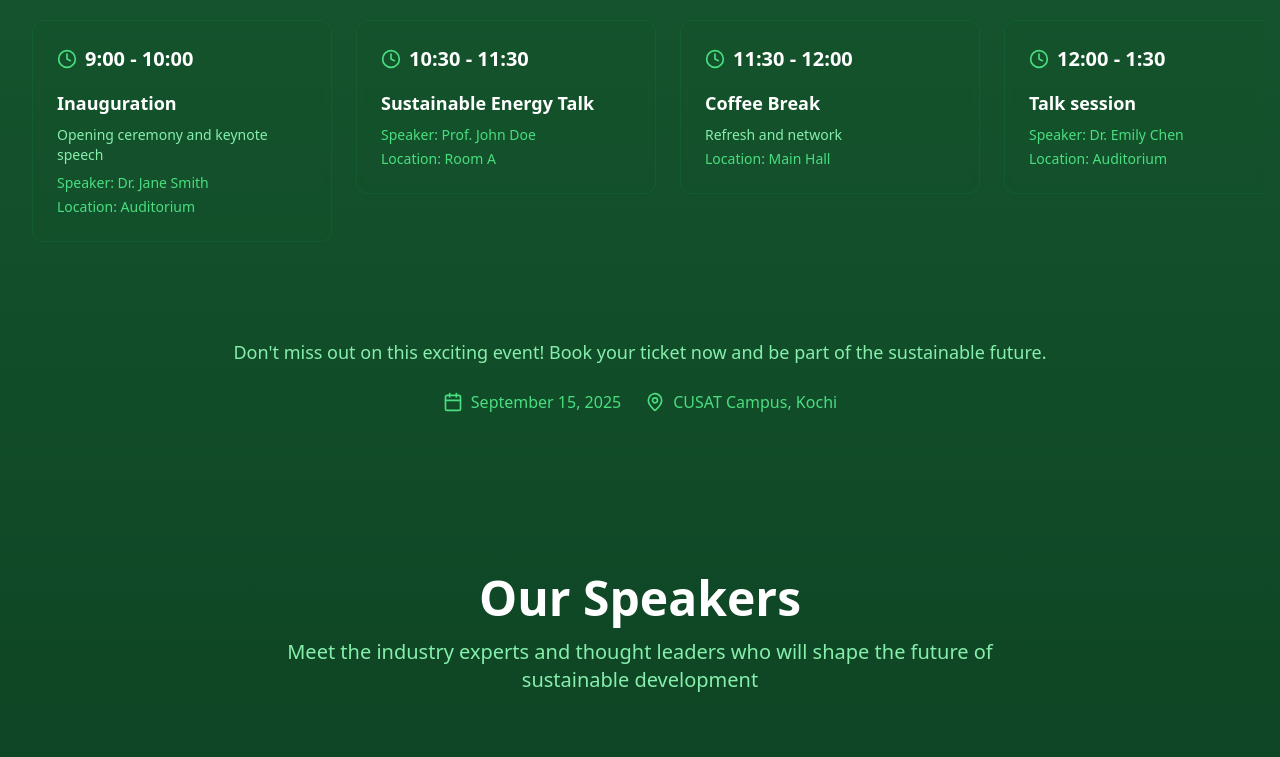
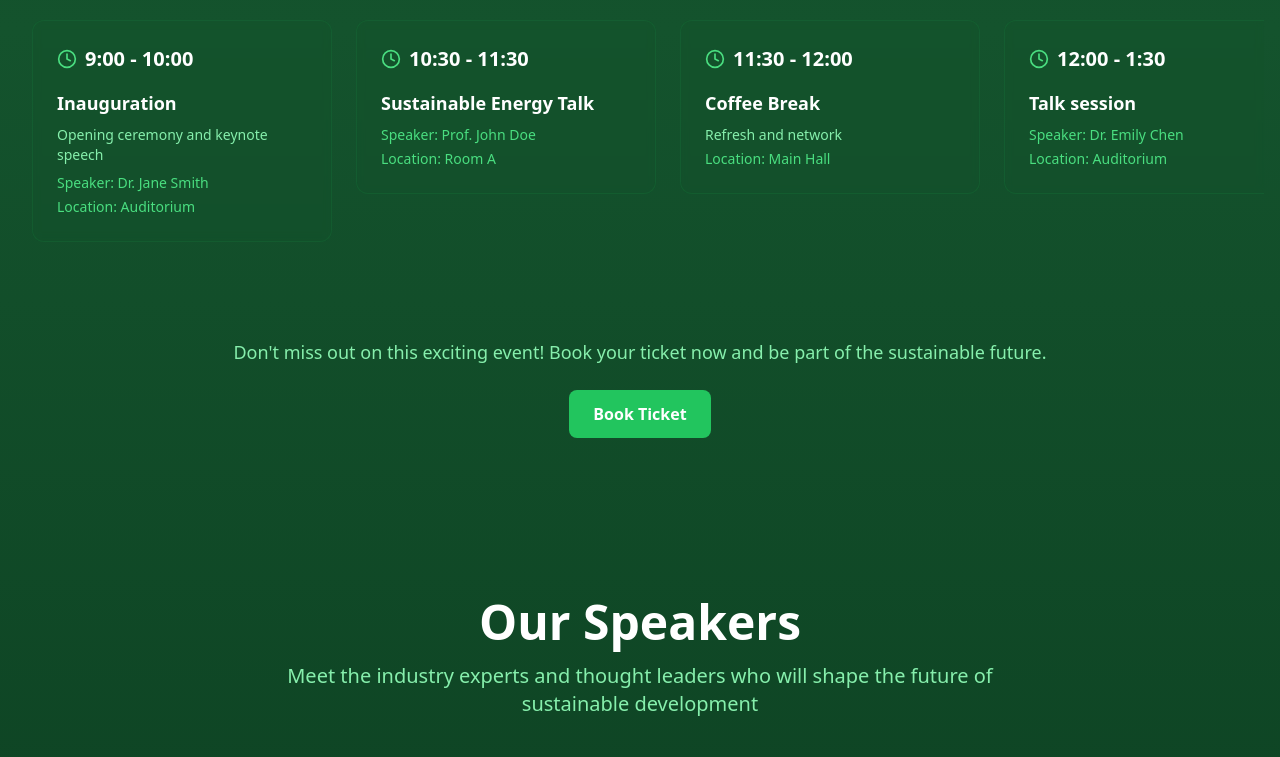
Before and after one commit to Eldhoalias72/sustainx__frontend, a Next.js app: page / in a window 1280 px wide. Shown: the part 2000-2757 px from the top of the page. Built offline with nearby package versions, Linux system fonts and the light colour scheme; grey boxes are pictures that could not be loaded.

Commit message:
arrow key updated

```diff
--- a/app/page.tsx
+++ b/app/page.tsx
@@ -9,6 +9,7 @@ import EventSection from "../components/event-section"
 import SpeakersSection from "../components/speakers-section"
 import ContactSection from "../components/contact-section"
 import Image from "next/image"
+import { FaArrowDown } from "react-icons/fa" // Import the arrow icon
 
 interface Particle {
   x: number
@@ -22,7 +23,10 @@ export default function Home() {
   const containerRef = useRef<HTMLDivElement>(null)
   const canvasRef = useRef<HTMLCanvasElement>(null)
   const walleRef = useRef<HTMLDivElement>(null)
+  const aboutSectionRef = useRef<HTMLDivElement>(null)
   const [ripples, setRipples] = useState<{ x: number; y: number; id: number }[]>([])
+  const [isArrowVisible, setIsArrowVisible] = useState(true) // State to control arrow visibility
+  const [hasScrolledPastAbout, setHasScrolledPastAbout] = useState(false) // New state variable
 
   // Particle animation logic
   useEffect(() => {
@@ -122,6 +126,43 @@ export default function Home() {
     }, 600)
   }
 
+  // Scroll to About Section
+  const scrollToAboutSection = () => {
+    if (aboutSectionRef.current) {
+      aboutSectionRef.current.scrollIntoView({ behavior: "smooth" })
+    }
+  }
+
+  // Intersection Observer to detect when About section is in view
+  useEffect(() => {
+    const aboutSection = aboutSectionRef.current; // Store the ref value in a variable
+
+    const observer = new IntersectionObserver(
+      (entries) => {
+        entries.forEach((entry) => {
+          if (entry.isIntersecting) {
+            setIsArrowVisible(false); // Hide arrow when About section is in view
+            setHasScrolledPastAbout(true); // Set the state to true once the About section is in view
+          } else if (!hasScrolledPastAbout) {
+            setIsArrowVisible(true); // Show arrow only if the About section has not been scrolled past yet
+          }
+        });
+      },
+      { threshold: 0.5 } // Trigger when 50% of the About section is visible
+    );
+
+    if (aboutSection) {
+      observer.observe(aboutSection);
+    }
+
+    return () => {
+      if (aboutSection) {
+        observer.unobserve(aboutSection); // Use the stored variable for cleanup
+      }
+    };
+  }, [hasScrolledPastAbout]); // Add `hasScrolledPastAbout` as a dependency
+   // Add hasScrolledPastAbout as a dependency
+
   // Animated Circles Background Component
   const AnimatedCircles = () => {
     return (
@@ -193,6 +234,19 @@ export default function Home() {
         />
       ))}
 
+      {/* Scroll Down Arrow */}
+      {isArrowVisible && !hasScrolledPastAbout && (
+        <motion.div
+          className="fixed bottom-8 left-1/2 transform -translate-x-1/2 cursor-pointer z-20"
+          initial={{ opacity: 0, y: 20 }}
+          animate={{ opacity: 1, y: 0 }}
+          transition={{ delay: 2, duration: 1 }}
+          onClick={scrollToAboutSection}
+        >
+          <FaArrowDown className="text-green-500 text-4xl animate-bounce" />
+        </motion.div>
+      )}
+
       {/* Main Content */}
       <div className="relative z-10">
         <Navigation />
@@ -222,7 +276,11 @@ export default function Home() {
             </motion.div>
           </section>
 
-          <AboutSection />
+          {/* About Section */}
+          <div ref={aboutSectionRef}>
+            <AboutSection />
+          </div>
+
           <EventSection />
           <SpeakersSection />
 
--- a/components/event-section.tsx
+++ b/components/event-section.tsx
@@ -1,7 +1,7 @@
 "use client"
 
 import { motion, useAnimation } from "framer-motion"
-import { Clock, Calendar, MapPin } from "lucide-react"
+import { Clock } from "lucide-react"
 import { useEffect, useRef, useState } from "react"
 
 interface Event {
@@ -245,15 +245,15 @@ export default function EventSection() {
   <p className="text-green-300 text-lg mb-6">
     Don&apos;t miss out on this exciting event! Book your ticket now and be part of the sustainable future.
   </p>
-          <div className="flex justify-center space-x-6">
-            <motion.div className="flex items-center text-green-400" whileHover={{ scale: 1.1 }}>
-              <Calendar className="w-5 h-5 mr-2" />
-              <span>September 15, 2025</span>
-            </motion.div>
-            <motion.div className="flex items-center text-green-400" whileHover={{ scale: 1.1 }}>
-              <MapPin className="w-5 h-5 mr-2" />
-              <span>CUSAT Campus, Kochi</span>
-            </motion.div>
+  <div className="flex justify-center">
+    <motion.a
+      href="/book-ticket"
+      className="px-6 py-3 bg-green-500 text-white font-semibold rounded-lg hover:bg-green-600 transition-colors duration-300"
+      whileHover={{ scale: 1.1 }}
+      whileTap={{ scale: 0.9 }}
+    >
+      Book Ticket
+    </motion.a>
   </div>
       </motion.div>
       </motion.div>
--- a/package.json
+++ b/package.json
@@ -21,6 +21,7 @@
     "next": "14.2.16",
     "react": "^18",
     "react-dom": "^18",
+    "react-icons": "^5.4.0",
     "react-tsparticles": "^2.12.2",
     "tailwind-merge": "^2.6.0",
     "tailwindcss-animate": "^1.0.7"
```
Also changed, not shown: 1 other file (tests, documents, lock files or other folders). Lines whose indentation alone changed are shown as unchanged.
